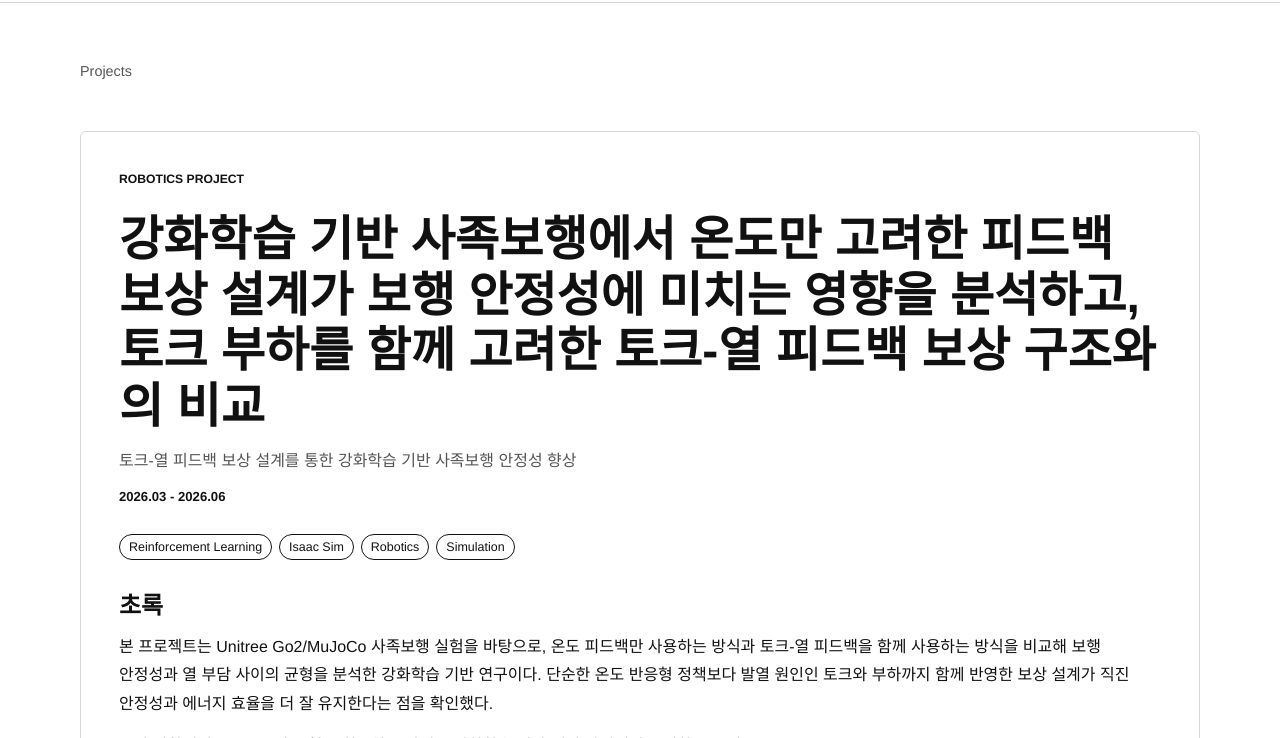
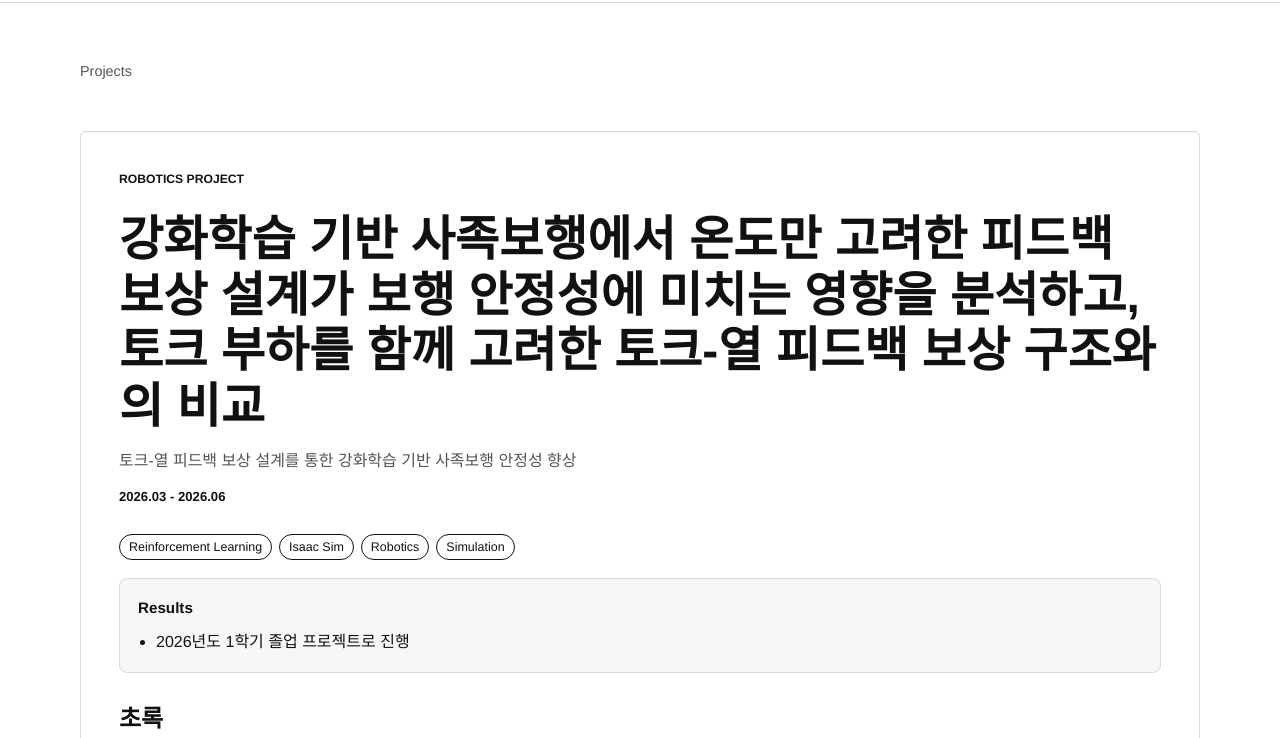
Before and after one commit to se0ngm1n/se0ngm1n.github.io, an Astro site: page /projects/fault-tolerant-quadruped-robot-control in a window 1280 px wide. Shown: the part 62-800 px from the top of the page. Built offline with nearby package versions, Linux system fonts and the light colour scheme; Astro itself is replaced by a stand-in of ours.

Commit message:
content: update fault-tolerant-quadruped-robot-control

```diff
--- a/src/content/projects/fault-tolerant-quadruped-robot-control.md
+++ b/src/content/projects/fault-tolerant-quadruped-robot-control.md
@@ -9,7 +9,8 @@ technologies:
   - "Isaac Sim"
   - "Robotics"
   - "Simulation"
-outcomes: []
+outcomes:
+  - "2026년도 1학기 졸업 프로젝트로 진행"
 order: 1
 ---
 
```
